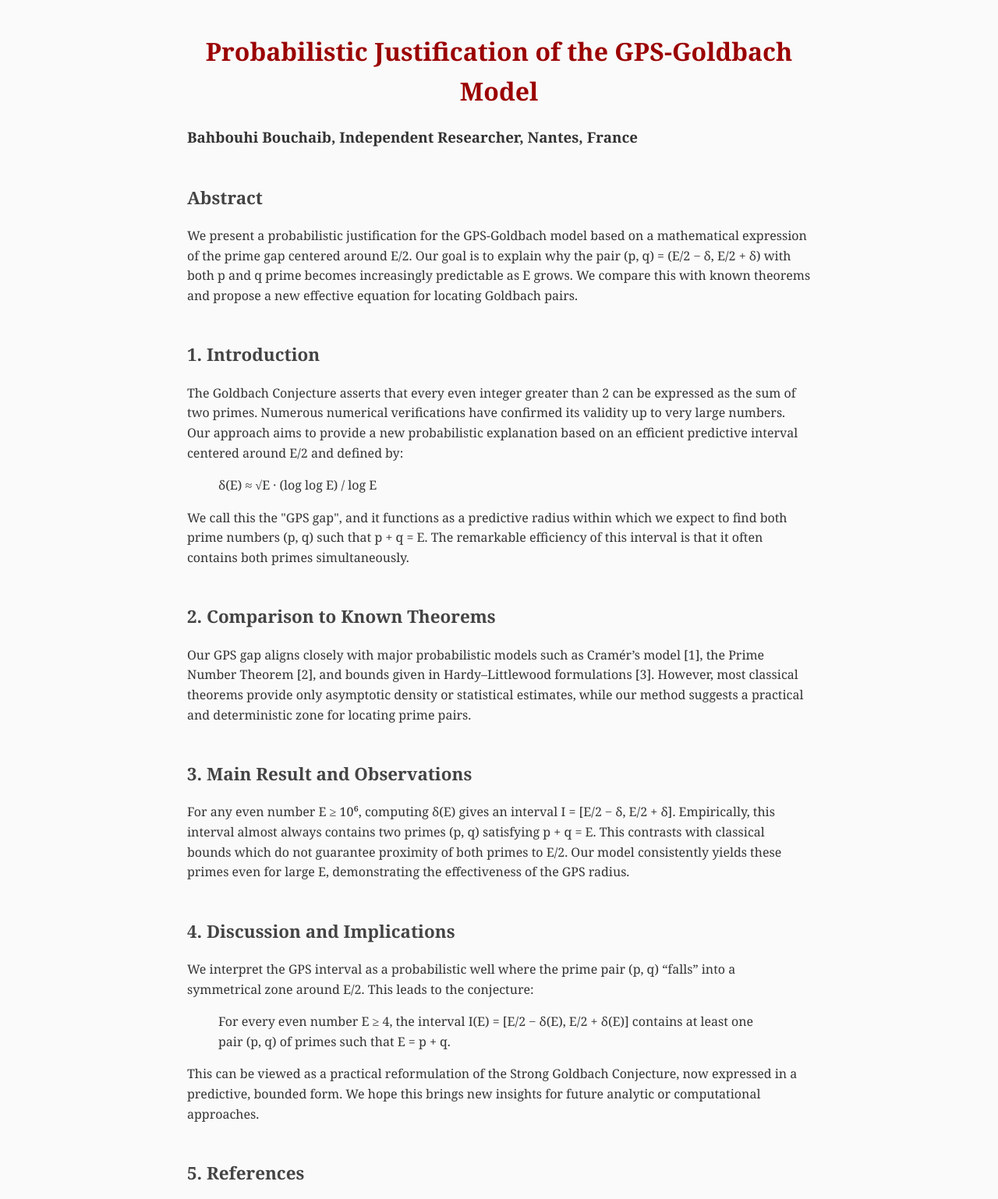
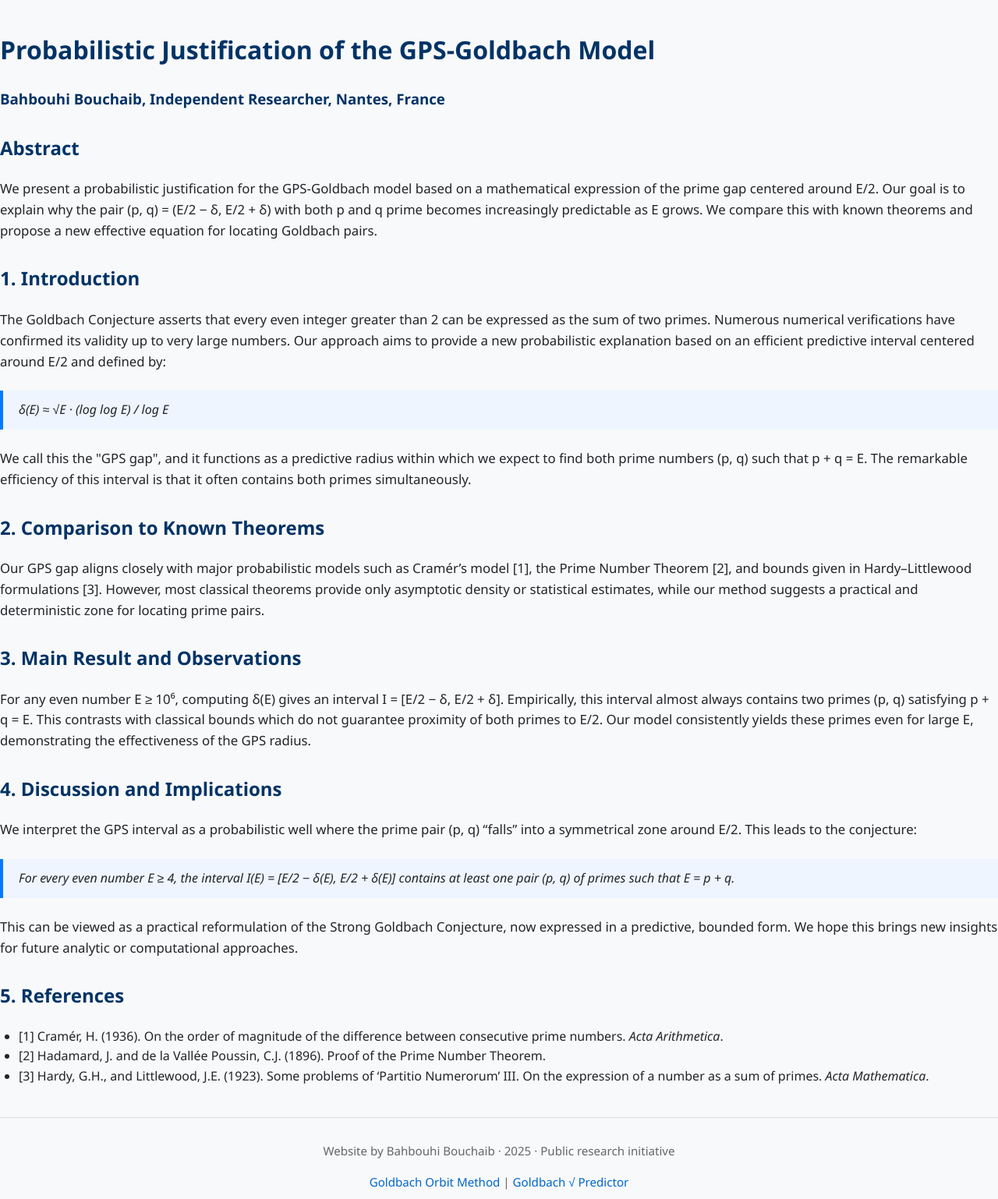
Before and after one commit to Bouchaib542/-title-Goldbach-Strong-Conjecture-Calculator-GPS-Prime-Pair-Finder-title-, a plain HTML site: page index.html in a window 1280 px wide. Shown: the top 1538 px of the page at 78% size. Drawn offline with Linux system fonts and the light colour scheme.

Commit message:
Update style.css

```diff
--- a/style.css
+++ b/style.css
@@ -1,28 +1,51 @@
 body {
-  font-family: Georgia, serif;
-  margin: 40px auto;
-  max-width: 800px;
+  font-family: 'Segoe UI', 'Helvetica Neue', sans-serif;
+  background-color: #f8f9fa;
+  color: #212529;
+  margin: 0;
+  padding: 0;
   line-height: 1.6;
-  color: #333;
-  background-color: #fafafa;
-  padding: 0 20px;
 }
 
-h1 {
-  color: #9b0000;
-  text-align: center;
-  font-size: 2em;
-  margin-bottom: 0.5em;
+.container {
+  max-width: 850px;
+  margin: 40px auto;
+  padding: 20px;
+  background: #fff;
+  box-shadow: 0 0 10px rgba(0,0,0,0.05);
+  border-radius: 8px;
 }
 
-h2 {
-  color: #444;
-  margin-top: 2em;
-  font-size: 1.4em;
+h1, h2, h3 {
+  color: #003366;
+  margin-top: 1.2em;
 }
 
 p {
   margin-bottom: 1em;
+  font-size: 1.05em;
+}
+
+ul {
+  padding-left: 1.5em;
+  margin-bottom: 1em;
+}
+
+blockquote {
+  border-left: 4px solid #007bff;
+  background-color: #eef5ff;
+  padding: 12px 20px;
+  margin: 1.5em 0;
+  font-style: italic;
+}
+
+footer {
+  margin-top: 40px;
+  font-size: 0.9em;
+  color: #666;
+  border-top: 1px solid #ddd;
+  padding-top: 15px;
+  text-align: center;
 }
 
 a {
@@ -33,23 +56,3 @@ a {
 a:hover {
   text-decoration: underline;
 }
-
-.link-block {
-  background: #eee;
-  padding: 12px;
-  border-left: 4px solid #9b0000;
-  margin: 20px 0;
-  font-size: 1.05em;
-  line-height: 1.5;
-}
-
-ul {
-  margin-left: 20px;
-}
-
-.footer {
-  margin-top: 3em;
-  font-size: 0.9em;
-  color: #555;
-  text-align: center;
-}
```
